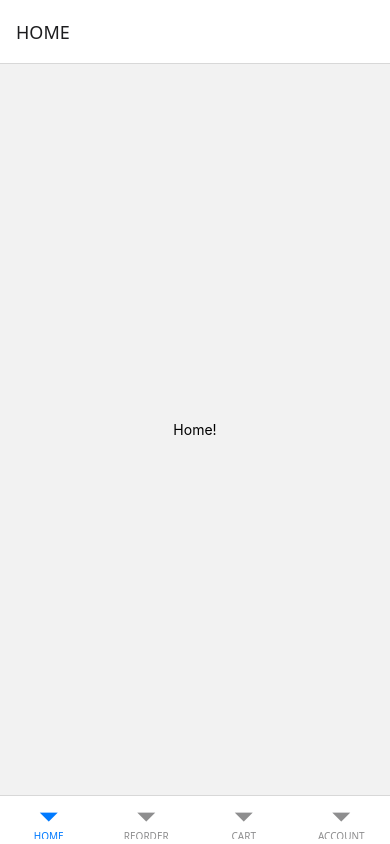
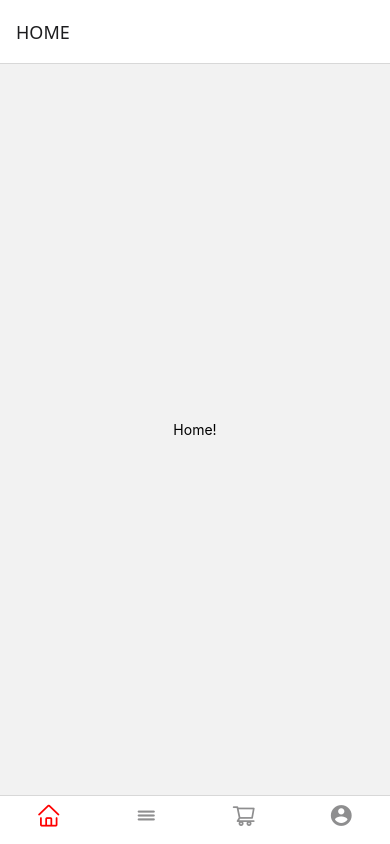
Before and after one commit to Thanawat0107/bare-minimum, a React Native app: screen / in a window 390 px wide. Built offline with nearby package versions, Linux system fonts and the light colour scheme.

Commit message:
React Native Vector Icons & Adding Icons to Bottom Tab Navigation

```diff
--- a/App.js
+++ b/App.js
@@ -1,13 +1,16 @@
-import * as React from 'react';
-import { createBottomTabNavigator } from '@react-navigation/bottom-tabs';
-import { NavigationContainer } from '@react-navigation/native';
-import { View, Text } from 'react-native';
+import * as React from "react";
+import { createBottomTabNavigator } from "@react-navigation/bottom-tabs";
+import { NavigationContainer } from "@react-navigation/native";
+import { View, Text } from "react-native";
+import AntDesign from '@expo/vector-icons/AntDesign';
+import MaterialIcons from '@expo/vector-icons/MaterialIcons';
+import Ionicons from '@expo/vector-icons/Ionicons';
 
 const Tab = createBottomTabNavigator();
 
 function HomeScreen() {
   return (
-    <View style={{ flex: 1, justifyContent: 'center', alignItems: 'center' }}>
+    <View style={{ flex: 1, justifyContent: "center", alignItems: "center" }}>
       <Text>Home!</Text>
     </View>
   );
@@ -16,15 +19,52 @@ function HomeScreen() {
 const App = () => {
   return (
     <NavigationContainer>
-      <Tab.Navigator>
-        <Tab.Screen name="HOME" component={HomeScreen} />
-        <Tab.Screen name="REORDER" component={HomeScreen} />
-        <Tab.Screen name="CART" component={HomeScreen} />
-        <Tab.Screen name="ACCOUNT" component={HomeScreen} />
+      <Tab.Navigator
+        screenOptions={{
+          headerShown: true,
+          tabBarShowLabel: false,
+          tabBarActiveTintColor: "red",
+        }}
+      >
+        <Tab.Screen
+          name="HOME"
+          component={HomeScreen}
+          options={{
+            tabBarIcon: ({ size, focused, color }) => {
+              return <AntDesign name={"home"} size={size} color={color} />;
+            },
+          }}
+        />
+        <Tab.Screen
+          name="REORDER"
+          component={HomeScreen}
+          options={{
+            tabBarIcon: ({ size, focused, color }) => {
+              return <Ionicons name="reorder-three" size={size} color={color} />;
+            },
+          }}
+        />
+        <Tab.Screen
+          name="CART"
+          component={HomeScreen}
+          options={{
+            tabBarIcon: ({ size, focused, color }) => {
+              return <AntDesign name="shoppingcart" size={size} color={color} />;
+            },
+          }}
+        />
+        <Tab.Screen
+          name="ACCOUNT"
+          component={HomeScreen}
+          options={{
+            tabBarIcon: ({ size, focused, color }) => {
+              return <MaterialIcons name="account-circle" size={size} color={color} />;
+            },
+          }}
+        />
       </Tab.Navigator>
     </NavigationContainer>
+  );
+};
 
-  )
-}
-
-export default App
+export default App;
```
